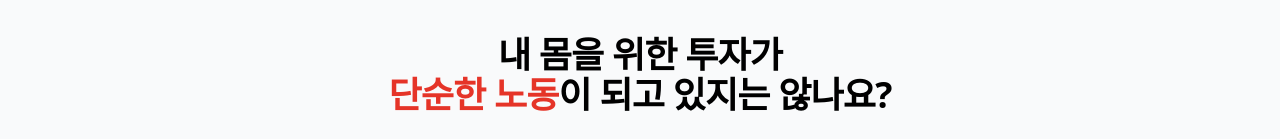
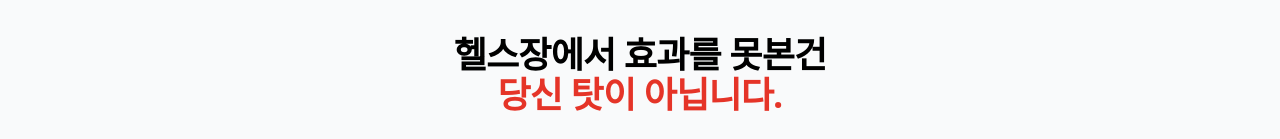
Before and after one commit to okmstyle-collab/from_body-landding, a React (Vite) app: page / in a window 1280 px wide. Shown: the part 813-952 px from the top of the page. Built offline with nearby package versions, Linux system fonts and the light colour scheme.

Commit message:
Update problem section text

```diff
--- a/src/App.tsx
+++ b/src/App.tsx
@@ -130,8 +130,8 @@ export default function App() {
       <section id="problem" className="section-padding bg-gray-50 uppercase tracking-tighter">
         <div className="max-w-4xl mx-auto text-center mb-16 px-4">
           <motion.h2 {...fadeIn} className="text-3xl md:text-4xl font-black mb-6">
-            내 몸을 위한 투자가<br/>
-            <span className="text-brand-point">단순한 노동</span>이 되고 있지는 않나요?
+            헬스장에서 효과를 못본건<br/>
+            <span className="text-brand-point">당신 탓이 아닙니다.</span>
           </motion.h2>
           <motion.p {...fadeIn} className="text-lg text-gray-600 font-medium">
             3040 직장인이라면 한 번쯤 겪는 지긋지긋한 불편함들
```
